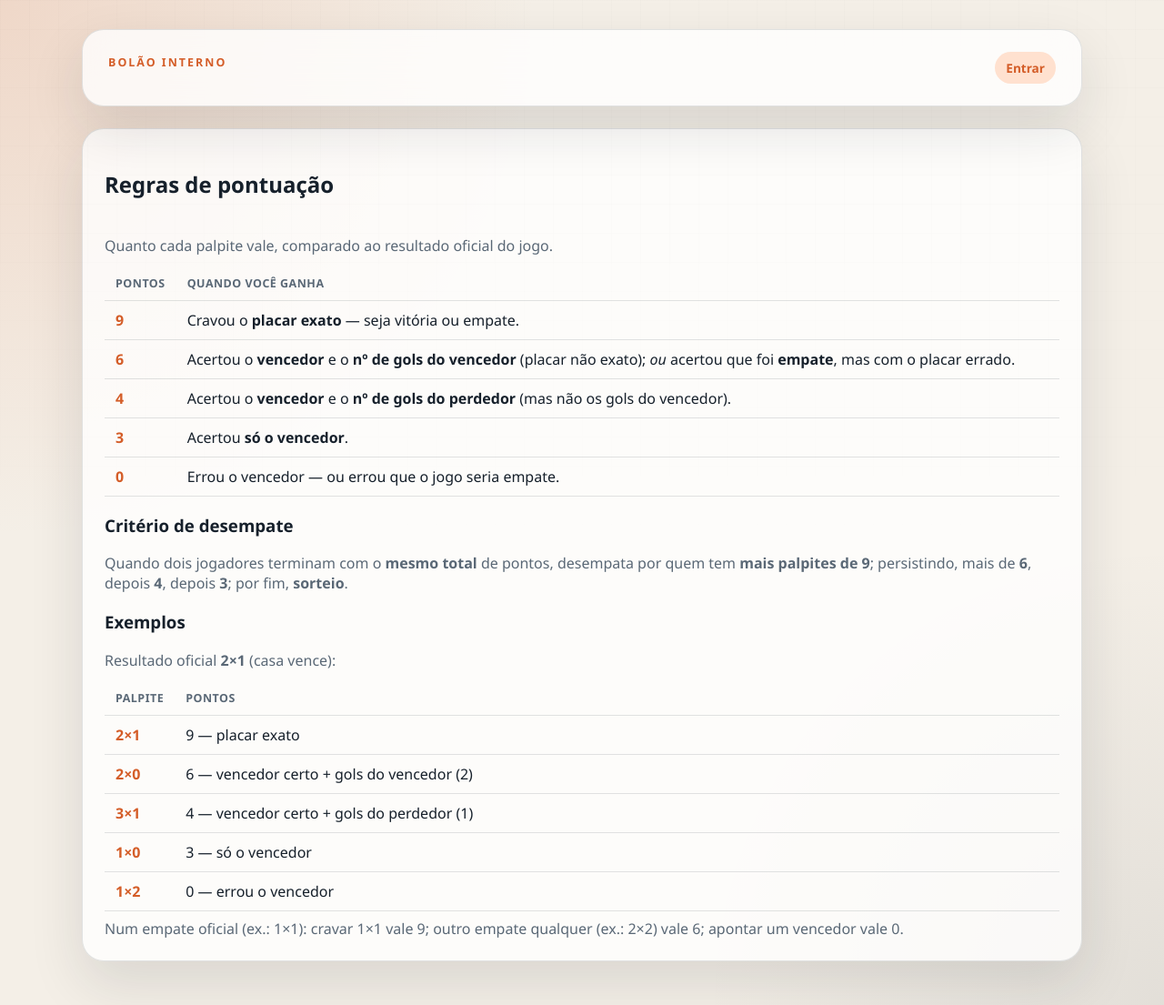
After one commit to gcarlstron/copaphibra2026, a FastAPI app: template app/templates/regras.html in a window 1280 px wide. The commit adds this page. Shown: the whole page at 91% size. Run offline with FastAPI, Linux system fonts and the light colour scheme; the template is opened without the code that fills it, so the values that code supplies are empty; parts of the project's set-up code (start-up, migrations or seed data) failed here and were passed over; some libraries are stand-ins or nearby versions.

Commit message:
feat: página /regras com a legenda de pontuação
Página protegida (GET /regras) explicando a LEGENDA: quanto cada palpite
vale (9/6/4/3/0) vs o resultado oficial, o critério de desempate
(9→6→4→3→sorteio) e exemplos. Conteúdo bate com app/services/scoring.py.
Link "Regras" no menu. +2 testes (rota protegida; legenda renderizada).

Suíte: 240 passando.

Co-Authored-By: Claude Opus 4.8 (1M context) <noreply@anthropic.com>

```diff
--- a/app/main.py
+++ b/app/main.py
@@ -11,6 +11,7 @@ from app.routers.dashboard import router as dashboard_router
 from app.routers.estatisticas import router as estatisticas_router
 from app.routers.jogos import router as jogos_router
 from app.routers.palpites import router as palpites_router
+from app.routers.regras import router as regras_router
 
 
 def create_app() -> FastAPI:
@@ -33,6 +34,7 @@ def create_app() -> FastAPI:
     app.mount("/static", StaticFiles(directory=str(settings.static_dir)), name="static")
     app.include_router(auth_router)
     app.include_router(palpites_router)
+    app.include_router(regras_router)
     app.include_router(jogos_router)
     app.include_router(dashboard_router)
     app.include_router(estatisticas_router)
--- a/app/static/css/app.css
+++ b/app/static/css/app.css
@@ -1407,6 +1407,38 @@ body::before {
 }
 
 /* ============================================================
+   Regras de pontuação — tabela
+   ============================================================ */
+
+.regras-tabela {
+    width: 100%;
+    border-collapse: collapse;
+    margin: 12px 0 8px;
+}
+
+.regras-tabela th,
+.regras-tabela td {
+    padding: 10px 12px;
+    text-align: left;
+    border-bottom: 1px solid var(--border);
+    vertical-align: top;
+}
+
+.regras-tabela th {
+    font-size: 0.78rem;
+    text-transform: uppercase;
+    letter-spacing: 0.04em;
+    color: var(--muted);
+}
+
+.regras-tabela td:first-child {
+    font-weight: 800;
+    color: var(--accent);
+    white-space: nowrap;
+    width: 70px;
+}
+
+/* ============================================================
    Responsivo — jogos lista no mobile
    ============================================================ */
 
--- a/app/templates/base.html
+++ b/app/templates/base.html
@@ -24,6 +24,7 @@
                 {% if is_admin %}
                 <a class="topbar-link topbar-link--admin" href="/admin/rodadas">Admin</a>
                 {% endif %}
+                <a class="topbar-link" href="/regras">Regras</a>
                 <a class="topbar-link" href="/trocar-senha">Trocar senha</a>
                 <form method="post" action="/logout" style="display:contents">
                     <button class="status-pill" type="submit">Sair</button>
--- /dev/null
+++ b/app/templates/regras.html
@@ -0,0 +1,57 @@
+{% extends "base.html" %}
+
+{% block content %}
+<section class="round-card">
+    <header class="round-head">
+        <h2>Regras de pontuação</h2>
+    </header>
+    <p class="muted">Quanto cada palpite vale, comparado ao resultado oficial do jogo.</p>
+
+    <table class="regras-tabela">
+        <thead>
+            <tr><th>Pontos</th><th>Quando você ganha</th></tr>
+        </thead>
+        <tbody>
+            <tr>
+                <td>9</td>
+                <td>Cravou o <strong>placar exato</strong> — seja vitória ou empate.</td>
+            </tr>
+            <tr>
+                <td>6</td>
+                <td>Acertou o <strong>vencedor</strong> e o <strong>nº de gols do vencedor</strong> (placar não exato); <em>ou</em> acertou que foi <strong>empate</strong>, mas com o placar errado.</td>
+            </tr>
+            <tr>
+                <td>4</td>
+                <td>Acertou o <strong>vencedor</strong> e o <strong>nº de gols do perdedor</strong> (mas não os gols do vencedor).</td>
+            </tr>
+            <tr>
+                <td>3</td>
+                <td>Acertou <strong>só o vencedor</strong>.</td>
+            </tr>
+            <tr>
+                <td>0</td>
+                <td>Errou o vencedor — ou errou que o jogo seria empate.</td>
+            </tr>
+        </tbody>
+    </table>
+
+    <h3>Critério de desempate</h3>
+    <p class="muted">Quando dois jogadores terminam com o <strong>mesmo total</strong> de pontos, desempata por quem tem <strong>mais palpites de 9</strong>; persistindo, mais de <strong>6</strong>, depois <strong>4</strong>, depois <strong>3</strong>; por fim, <strong>sorteio</strong>.</p>
+
+    <h3>Exemplos</h3>
+    <p class="muted">Resultado oficial <strong>2&times;1</strong> (casa vence):</p>
+    <table class="regras-tabela">
+        <thead>
+            <tr><th>Palpite</th><th>Pontos</th></tr>
+        </thead>
+        <tbody>
+            <tr><td>2&times;1</td><td>9 — placar exato</td></tr>
+            <tr><td>2&times;0</td><td>6 — vencedor certo + gols do vencedor (2)</td></tr>
+            <tr><td>3&times;1</td><td>4 — vencedor certo + gols do perdedor (1)</td></tr>
+            <tr><td>1&times;0</td><td>3 — só o vencedor</td></tr>
+            <tr><td>1&times;2</td><td>0 — errou o vencedor</td></tr>
+        </tbody>
+    </table>
+    <p class="muted">Num empate oficial (ex.: 1&times;1): cravar 1&times;1 vale 9; outro empate qualquer (ex.: 2&times;2) vale 6; apontar um vencedor vale 0.</p>
+</section>
+{% endblock %}
```
Also changed, not shown: app/routers/regras.py (added, +31 -0 lines), tests/test_regras.py (added, +72 -0 lines).
